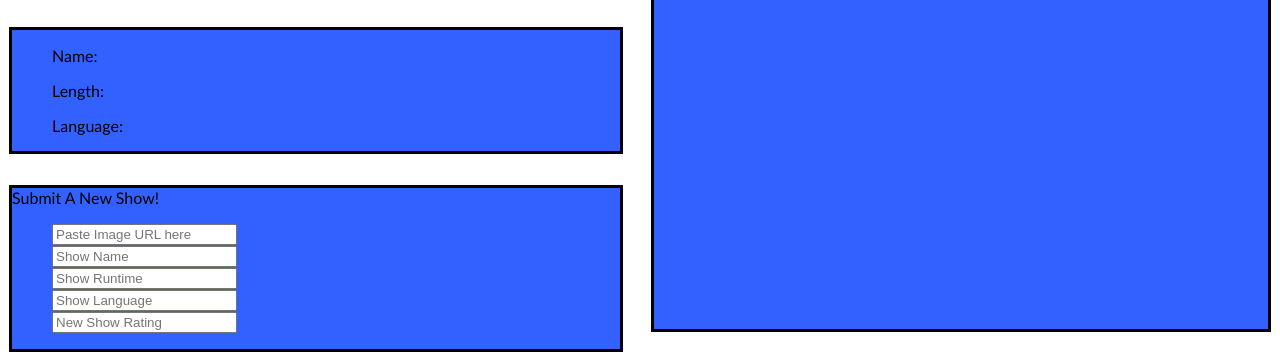
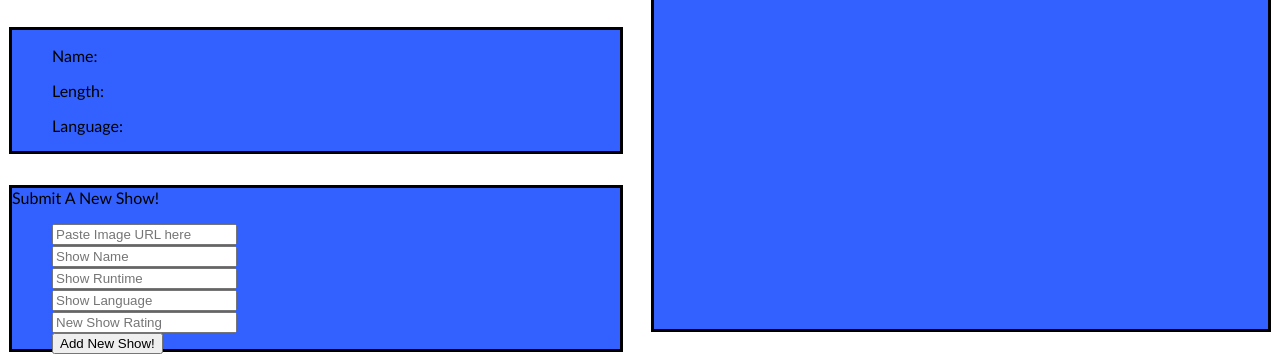
Before and after one commit to adgholson/phase-1-team-project, a plain HTML site: page index.html in a window 1280 px wide. Shown: the part 579-933 px from the top of the page. Drawn offline with Linux system fonts and the light colour scheme; no server answers.

Commit message:
added button

```diff
--- a/index.html
+++ b/index.html
@@ -57,6 +57,7 @@
           <li><input id="form-run" placeholder="Show Runtime"></li>
           <li><input id="form-lang" placeholder="Show Language"></li>
           <li><input id="form-rating" placeholder="New Show Rating"></li>
+          <button type="button" id="new-show-btn">Add New Show!</button>
         </ul>
         </form>
       </div>
--- a/style.css
+++ b/style.css
@@ -93,3 +93,7 @@ body {
 .new-show-form li{
   list-style-type: none;
 }
+
+#new-show-btn{
+  position: absolute;
+}
```
